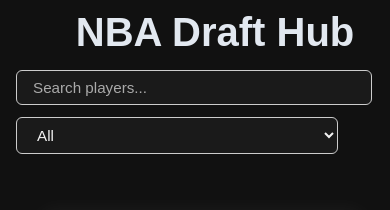
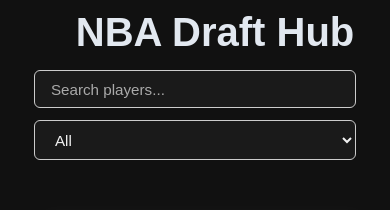
Before and after one commit to harishdukkipati/Mavs-App, a React (Vite) app: page / in a window 390 px wide. Shown: the part 132-342 px from the top of the page. Built offline with nearby package versions, Linux system fonts and the light colour scheme.

Commit message:
Big Board

```diff
--- a/src/components/BigBoard.css
+++ b/src/components/BigBoard.css
@@ -1,22 +1,19 @@
-/* Global styles */
 html, body {
   margin: 0;
   padding: 0;
   font-family: 'Segoe UI', sans-serif;
   background-color: #111;
   color: #f2f2f2;
-  overflow-x: hidden; /* prevent horizontal scroll */
+  overflow-x: hidden;
   box-sizing: border-box;
 }
 
-/* Main container */
 .draft-hub-container {
-  padding-top: 10px; /* leave space for fixed header */
+  padding-top: 10px;
 }
 
-/* Header styling */
 .hub-header {
-  width: 100vw; /* full viewport width to avoid layout shifting */
+  width: 100vw;
   display: flex;
   justify-content: center;
   padding: 1.5rem 0 1rem 0;
@@ -31,7 +28,7 @@
   flex-direction: column;
   align-items: center;
   text-align: center;
-  margin: 0 auto; /* ensures consistent centering */
+  margin: 0 auto;
 }
 
 .hub-header-top {
@@ -50,8 +47,8 @@
 
 .mavs-logo {
   height: 64px;
-  margin-right: 1rem;   /* reduce gap to title */
-  margin-left: 0.75rem; /* nudge logo right */
+  margin-right: 1rem;
+  margin-left: 0.75rem;
 }
 
 .title {
@@ -62,7 +59,6 @@
   margin-left: -2.25rem;
 }
 
-/* Filters */
 .filters-fixed {
   display: flex;
   justify-content: center;
@@ -84,7 +80,6 @@
   color: #aaa;
 }
 
-/* Player list */
 .player-list {
   display: flex;
   flex-wrap: wrap;
@@ -93,7 +88,6 @@
   padding: 2rem;
 }
 
-/* Player cards */
 .player-card {
   background-color: #1a1a1a;
   border-radius: 12px;
@@ -133,7 +127,6 @@
   color: red;
 }
 
-/* Mobile styles */
 @media (max-width: 768px) {
   .hub-header-inner {
     padding: 0 1rem;
@@ -160,18 +153,25 @@
     flex-direction: column;
     gap: 0.75rem;
     width: 100%;
+    align-items: center;
   }
 
   .search-input,
   .team-filter {
     width: 90%;
     font-size: 0.95rem;
+    padding: 0.6rem 1rem;
+    border-radius: 6px;
+    border: 1px solid #ccc;
+    background-color: #1a1a1a;
+    color: #f2f2f2;
+    box-sizing: border-box;
   }
 
   .player-list {
     display: flex;
     flex-direction: column;
-    align-items: center; /* ✅ centers the .player-card */
+    align-items: center;
     padding: 1rem;
     gap: 1rem;
   }
@@ -180,7 +180,7 @@
     width: 90%;
     max-width: 360px;
     padding: 1rem;
-    margin: 0 auto; /* Just in case */
+    margin: 0 auto;
   }
 
   .player-info h2 {
```
